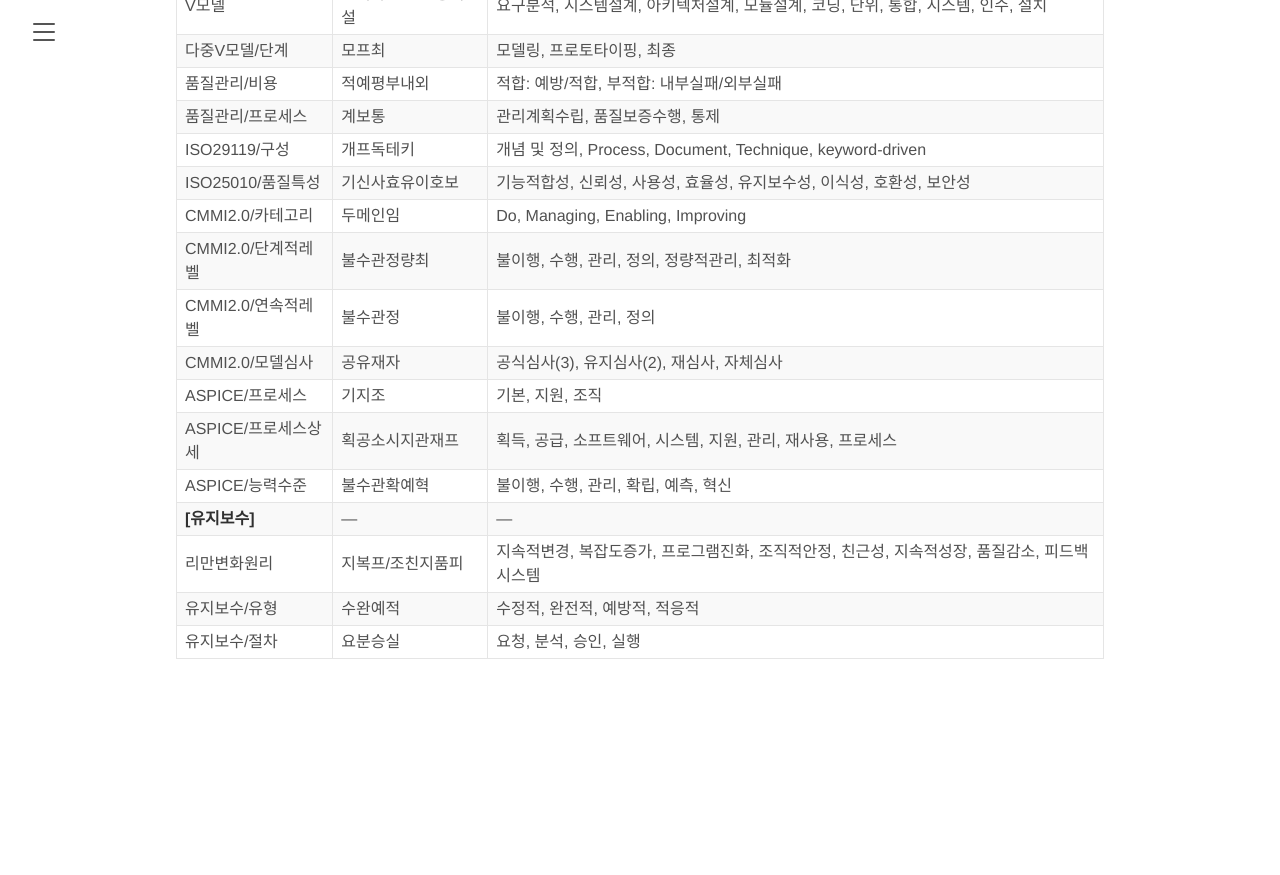
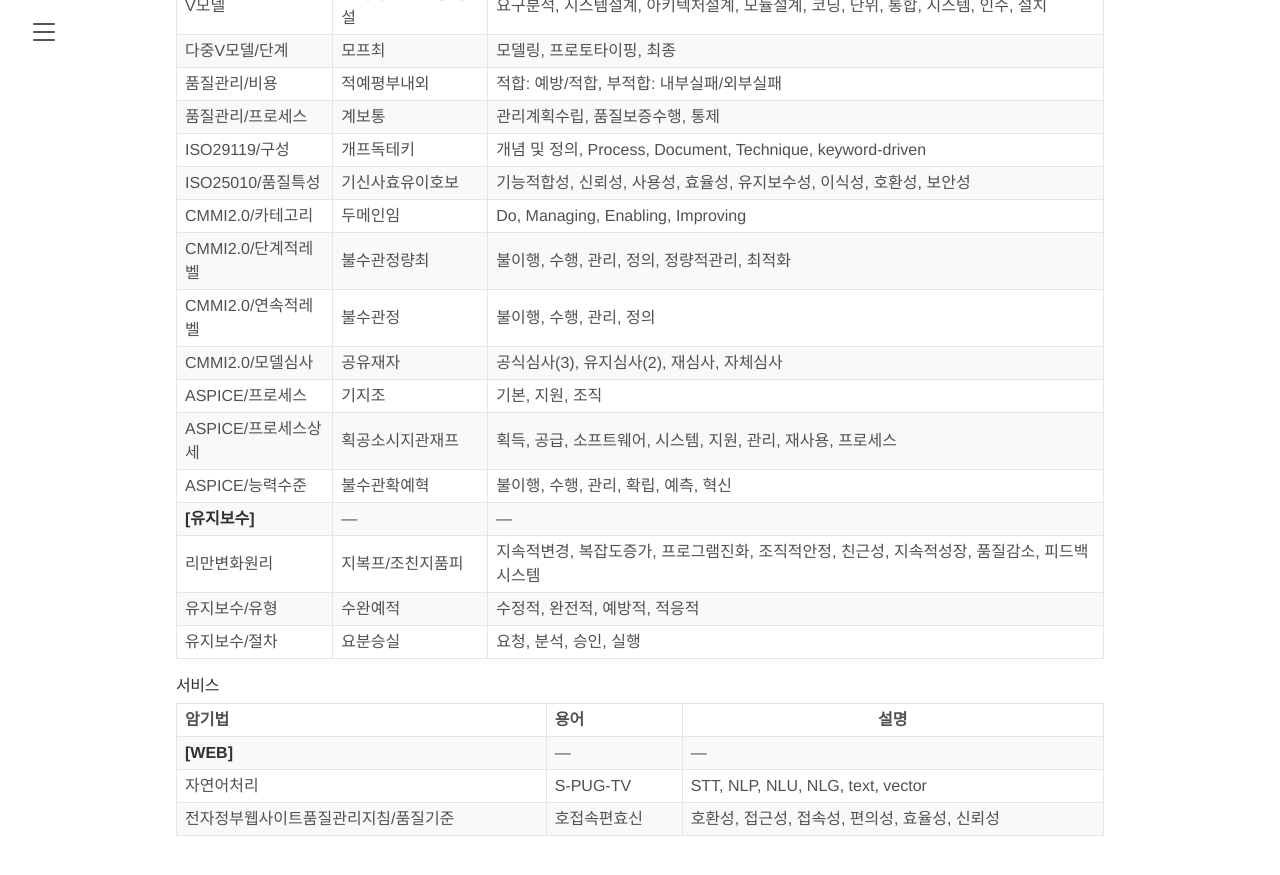
Before and after one commit to croot-git/croot-git.github.io, a Jekyll site: the page built from page-memorization.md, in a window 1280 px wide and 900 px high, scrolled down 1997 px. Shown: the top 875 px of the window. Built offline with Jekyll 4.4.1, drawn with Linux system fonts in a browser that asks for light colours; before the commit the page ends 2720 px from its top, so only the background shows below that.

Commit message:
서비스 용어 추가

```diff
--- a/page-memorization.md
+++ b/page-memorization.md
@@ -84,3 +84,12 @@
 | 리만변화원리 | 지복프/조친지품피 | 지속적변경, 복잡도증가, 프로그램진화, 조직적안정, 친근성, 지속적성장, 품질감소, 피드백시스템 |
 | 유지보수/유형 | 수완예적 | 수정적, 완전적, 예방적, 적응적 |
 | 유지보수/절차 | 요분승실 | 요청, 분석, 승인, 실행 |
+
+
+#### 서비스
+
+| 암기법 | 용어 | 설명 |
+|:-----|:-----|-----|
+| **[WEB]** | --- | --- |
+| 자연어처리 | S-PUG-TV | STT, NLP, NLU, NLG, text, vector |
+| 전자정부웹사이트품질관리지침/품질기준 | 호접속편효신 | 호환성, 접근성, 접속성, 편의성, 효율성, 신뢰성 |
```
Also changed, not shown: page-glossary.md (+32 -1 lines).
